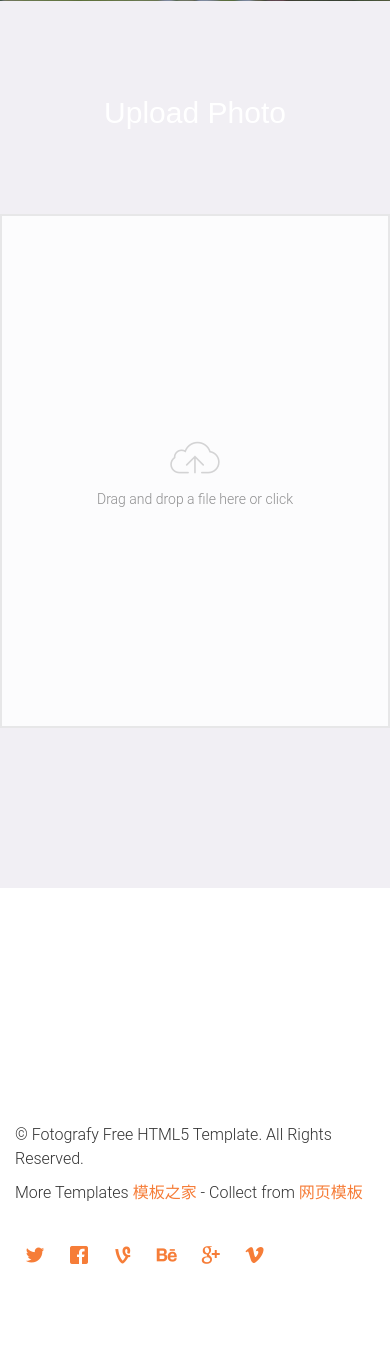
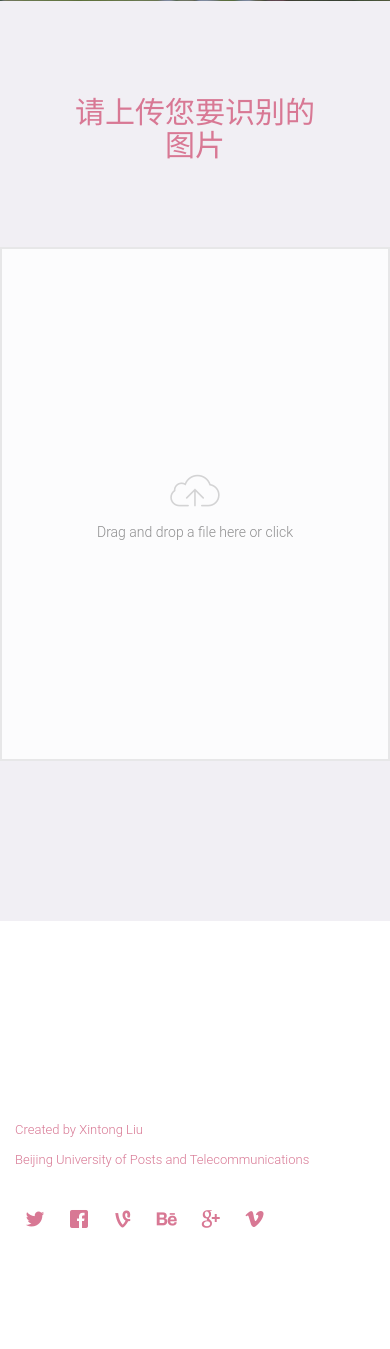
Before and after one commit to lovolLiu/Indentify_Flowers, a Flask app: page / in a window 390 px wide. Shown: the part 843-2192 px from the top of the page. After the commit the page ends 2071 px from the top, so only its background shows below. Run offline with Flask 2, Linux system fonts and the light colour scheme; parts of the project's set-up code (start-up, migrations or seed data) failed here and were passed over; some libraries are stand-ins or nearby versions; some web fonts are replaced.

Commit message:
modify webpage

```diff
--- a/app/static/css/style.css
+++ b/app/static/css/style.css
@@ -673,6 +673,8 @@ p {
 }
 #fh5co-footer p {
   margin-bottom: 10px;
+  color: #d87894;
+  font-size: small;
 }
 #fh5co-footer .fh5co-footer-widget {
   margin-bottom: 30px;
@@ -704,6 +706,7 @@ p {
 }
 .fh5co-social li a i {
   font-size: 20px;
+  color: #d87894;
 }
 .fh5co-social li a:hover {
   text-decoration: none !important;
--- a/app/templates/index.html
+++ b/app/templates/index.html
@@ -202,7 +202,7 @@
         <div class="row r-pb upload">
             <div class="fh5co-overlay" style="opacity: 0.5;"></div>
             <div class="col-sm-8 col-md-8 col-sm-offset-2 col-md-offset-2 text-center">
-                <h2 class="fh5co-section-title animate-box fadeInUp animated" style="padding:2.5em;color:white;">Upload Photo</h2>
+                <h2 class="fh5co-section-title animate-box fadeInUp animated" style="padding:2.5em;color:#d87894;">请上传您要识别的图片</h2>
                 <form id="upload_form">
                     <input id="uploaded_file" name="file" type="file" class="dropify" data-height="500" />
                 </form>
@@ -221,18 +221,16 @@
     </div>
     <div id="resultArea" style="display:none;" data-section="portfolio">
         <div class="container">
-            <div class="row r-pb">
-                <div class="col-md-8 col-md-offset-2 text-center section-heading">
-                    <p class="fh5co-lead animate-box fadeInUp animated">Result</p>
+            <div class="row">
+                <div class="col-md-8 col-md-offset-2 text-center section-heading" style="margin-top: 30px;">
+                    <p class="fh5co-lead animate-box fadeInUp animated" style="color:#d87894;">- 您上传的图片为 -</p>
                 </div>
             </div>
             <div align="center">
                 <img id="user_uploaded_img" src=""/>
             </div>
-            <div class="row r-pb">
-                <div class="col-md-8 col-md-offset-2 text-center section-heading">
-                    <p class="fh5co-lead animate-box fadeInUp animated"></p>
-                </div>
+            <div class="col-md-8 col-md-offset-2 text-center section-heading" style="margin-top: 30px;">
+                <p class="fh5co-lead animate-box fadeInUp animated" style="color:#d87894;">- 识别出的图片为 -</p>
             </div>
             <div class="row">
                 <div class="col-md-4 col-sm-4 col-xs-6 col-xxs-12 animate-box fadeInUp animated">
@@ -312,11 +310,11 @@
     <div id="detailArea" class="row detail-area">
         <div class="fh5co-overlay"></div>
         <!-- Start Slider Testimonial -->
-        <h2 class="fh5co-uppercase-heading-sm text-center animate-box">详情</h2>
+        <h2 id="detail-header" class="fh5co-uppercase-heading-sm text-center animate-box"></h2>
         <div class="fh5co-spacer fh5co-spacer-xs"></div>
         <div class="owl-carousel-fullwidth">
             <div class="item">
-                <p class="quote flower-intro">
+                <p class="quote flower-medical">
                 </p>
             </div>
             <div class="item">
@@ -324,12 +322,12 @@
                 </p>
             </div>
             <div class="item">
-                <p class="quote flower-medical">
+                <p class="quote flower-intro">
                 </p>
             </div>
         </div>
         <!-- End Slider Testimonial -->
-        <a class="btn btn-primary col-md-2 col-md-offset-5 col-sm-4 col-sm-offset-4 col-xs-8 col-xs-offset-2">重新上传图片</a>
+        <a class="btn btn-primary col-md-2 col-md-offset-5 col-sm-4 col-sm-offset-4 col-xs-8 col-xs-offset-2" onclick="showUpload()">重新上传图片</a>
     </div>
     <!-- END row -->
 </div>
@@ -339,8 +337,8 @@
         <div class="row">
             <div class="col-md-6 col-sm-6 animate-box">
                 <div class="fh5co-footer-widget">
-                    <p>&copy; Fotografy Free HTML5 Template. All Rights Reserved.</p>
-                    <p>More Templates <a href="http://www.cssmoban.com/" target="_blank" title="模板之家">模板之家</a> - Collect from <a href="http://www.cssmoban.com/" title="网页模板" target="_blank">网页模板</a></p>
+                    <p>Created by Xintong Liu</p>
+                    <p>Beijing University of Posts and Telecommunications</p>
                 </div>
             </div>
             <div class="col-md-6 col-sm-6 animate-box">
@@ -400,6 +398,8 @@
         function showUpload(){
             $('#uploadArea').attr('style','')
             $('#resultArea').attr('style','display:none;')
+            $('#detailArea').css('visibility', 'hidden')
+            window.location.href = "#uploadArea"
         }
         $('.flower_detail').click(function(){
             flower_name = $(this).find('div').find('span').html()
@@ -412,10 +412,12 @@
                 contentType: 'application/json; charset=UTF-8',
                 dataType: 'json',
                 success: function(data) {
+                    $('#detail-header').html("详情-" + data.flower_name)
                     $('.flower-intro').html("<cite class='author'>简介</cite>" + data.flower_intro)
                     $('.flower-lan').html("<cite class='author'>花语</cite>" + data.flower_lan)
                     $('.flower-medical').html("<cite class='author'>药用价值</cite>" + data.flower_medical)
                     $('.owl-dot').click()
+                    window.location.href = "#detailArea"
                     console.log(data)
                 },
                 error: function(xhr, type) {
```
